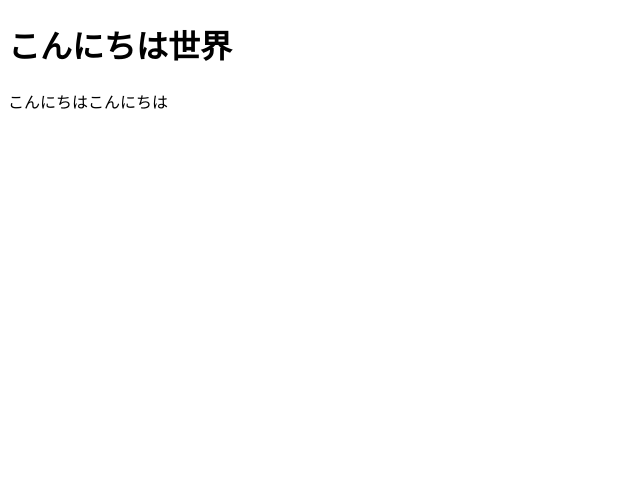
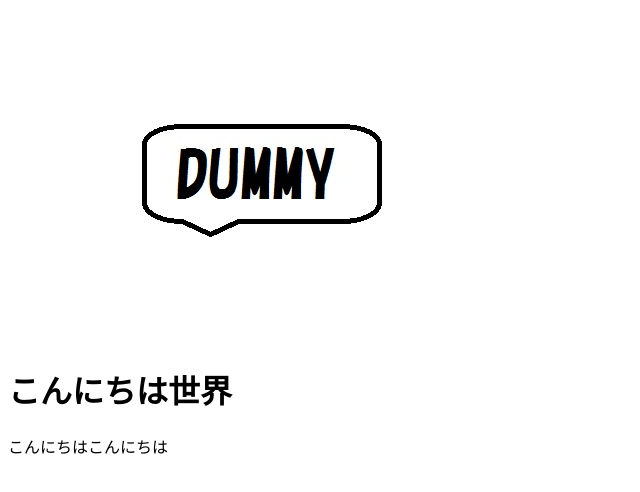
Before and after one commit to kaznakajima/WebSite20170517, a plain HTML site: page index.html in a window 1280 px wide. Shown: the whole page, without its empty margins (0-640 px from the left). Drawn offline with Linux system fonts and the light colour scheme.

Commit message:
画像を追加してhtmlを編集し、表示できるようにした

```diff
--- a/index.html
+++ b/index.html
@@ -6,6 +6,7 @@
 <title>タイトル</title>
 </head>
 <body>
+  <img src="img/DUMMY.jpg">
   <h1>こんにちは世界</h1>
   <p>こんにちはこんにちは</p>
 </body>
```
Also changed, not shown: img/DUMMY.jpg (added).
